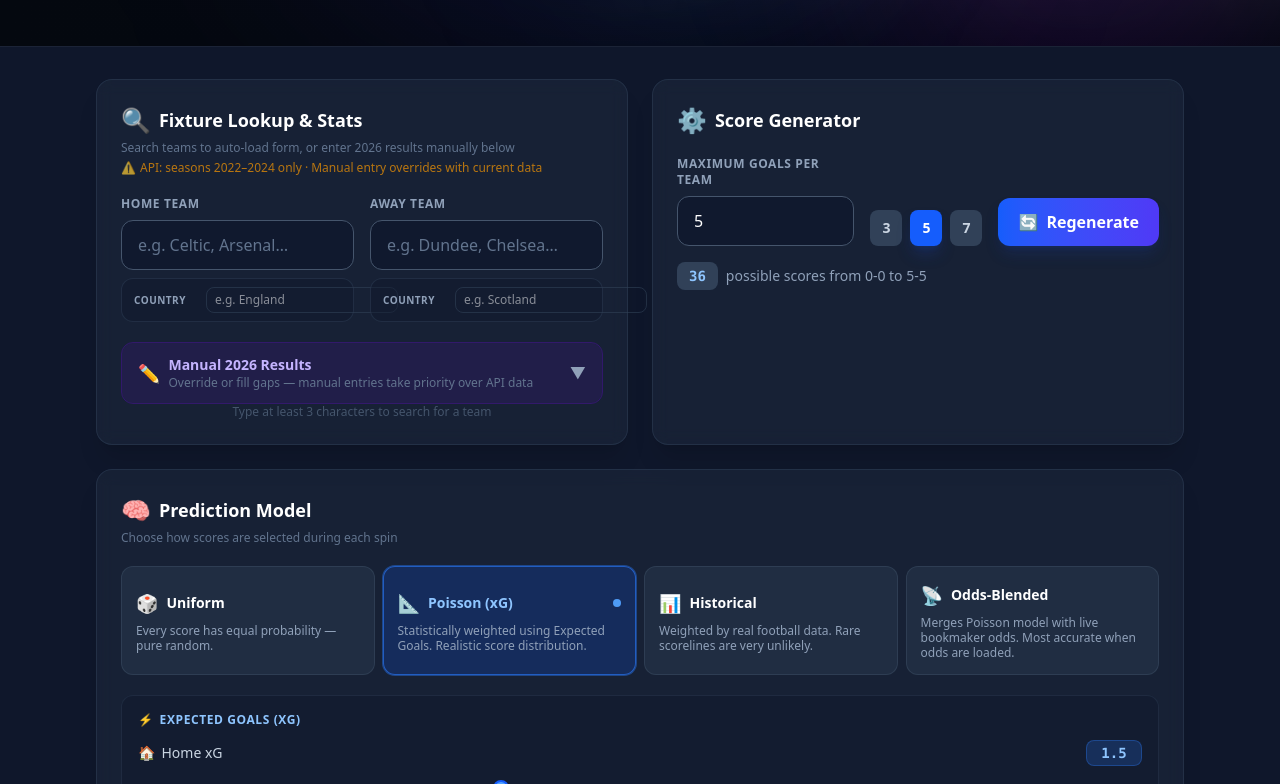
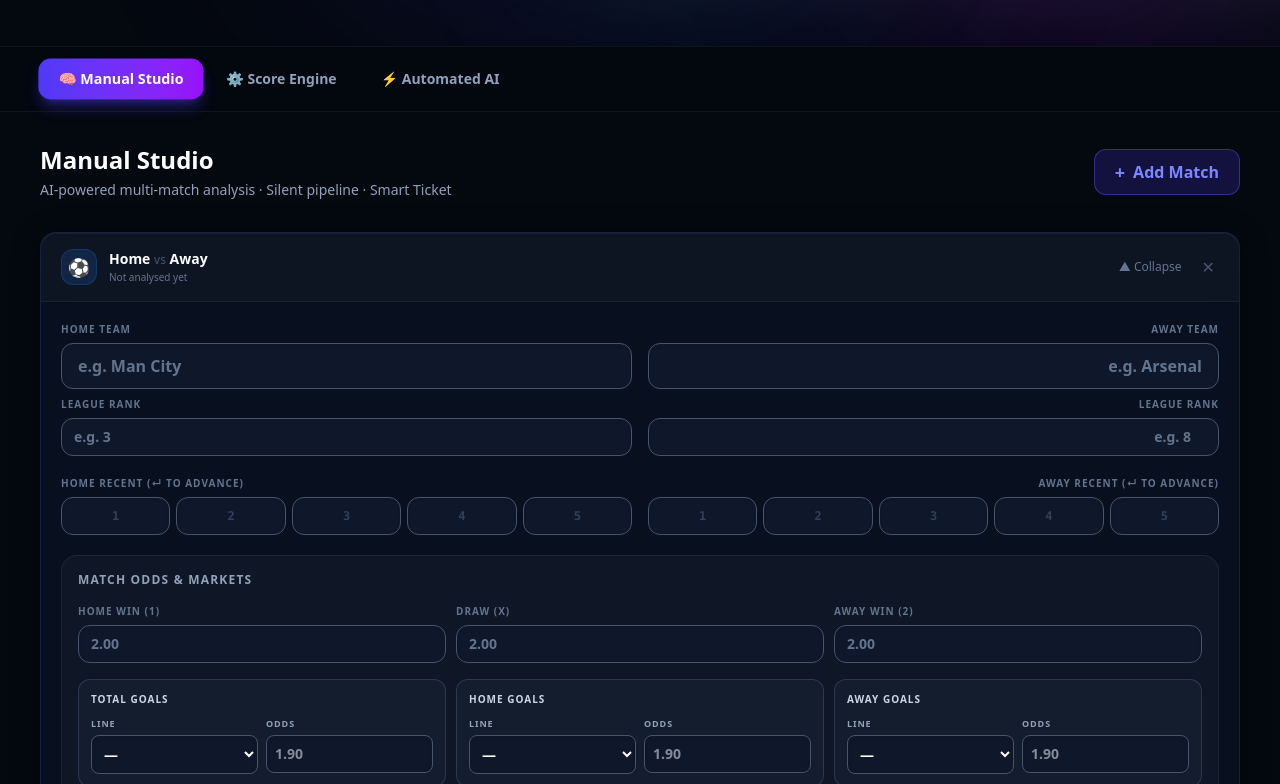
Before and after one commit to Guseltony/score-prediction, a React (Vite) app: page / in a window 1280 px wide. Shown: the part 296-1080 px from the top of the page. Built offline with nearby package versions, Linux system fonts and the light colour scheme.

Commit message:
8: Fix Bet Builder goal range underestimation and finalize App integration

```diff
--- a/src/App.tsx
+++ b/src/App.tsx
@@ -38,6 +38,8 @@ import Footer from './components/Footer';
 import MatchIntelligencePanel from './components/MatchIntelligencePanel';
 import EVDashboard from './components/EVDashboard';
 import { calculateExpectedValue } from './utils/evCalculator';
+import ManualStudioPage from './components/ManualStudioPage';
+import AutomatedAnalysisPanel from './components/AutomatedAnalysisPanel';
 
 const DEFAULT_MAX_GOALS = 5;
 const DEFAULT_XG: XGSettings = { homeXG: 1.5, awayXG: 1.2 };
@@ -60,7 +62,10 @@ const DEFAULT_INTELLIGENCE: Omit<MatchIntelligenceInput, 'baseHomeXG' | 'baseAwa
   pitchTilt: 0,
 };
 
+type AppTab = 'manual' | 'engine' | 'automated';
+
 function App() {
+  const [activeTab, setActiveTab] = useState<AppTab>('manual');
   // ── Core state (booted from localStorage) ────────────────────────────────
   const [matchInfo, setMatchInfo] = useState<MatchInfo>(
     () => storageGet<MatchInfo>(STORAGE_KEYS.LAST_FIXTURE, DEFAULT_FIXTURE)
@@ -374,10 +379,44 @@ function App() {
     xgSettings.awayXG !== DEFAULT_AWAY_XG;
 
   return (
-    <div className="min-h-screen bg-slate-900 text-slate-100">
+    <div className="min-h-screen bg-[#04080f] text-slate-100">
       <Header />
 
-      <main className="max-w-6xl mx-auto px-4 sm:px-6 lg:px-8 py-8 space-y-6">
+      {/* ── Tab Switcher ──────────────────────────────────────────────────── */}
+      <div className="sticky top-0 z-40 bg-[#04080f]/95 backdrop-blur-xl border-b border-white/5">
+        <div className="max-w-[1400px] mx-auto px-4 sm:px-6 lg:px-10">
+          <div className="flex gap-1 py-3">
+            {([
+              { key: 'manual',    label: '🧠 Manual Studio', sub: 'AI Analysis' },
+              { key: 'engine',    label: '⚙️ Score Engine',  sub: 'Predictor & Tools' },
+              { key: 'automated', label: '⚡ Automated AI',  sub: 'Batch Analysis' },
+            ] as { key: AppTab; label: string; sub: string }[]).map(tab => (
+              <button
+                key={tab.key}
+                onClick={() => setActiveTab(tab.key)}
+                className={`flex items-center gap-2 px-5 py-2.5 rounded-xl text-sm font-bold transition-all duration-200
+                  ${
+                    activeTab === tab.key
+                      ? 'bg-gradient-to-r from-indigo-600 to-purple-600 text-white shadow-lg shadow-indigo-600/40 scale-[1.02]'
+                      : 'text-slate-400 hover:text-white hover:bg-white/5'
+                  }`}
+              >
+                {tab.label}
+              </button>
+            ))}
+          </div>
+        </div>
+      </div>
+
+      <main className="max-w-[1400px] mx-auto px-4 sm:px-6 lg:px-10 py-8 space-y-6">
+        {/* ── Manual Studio Tab ─────────────────────────────────────────── */}
+        {activeTab === 'manual' && <ManualStudioPage />}
+
+        {/* ── Automated AI Tab ──────────────────────────────────────────── */}
+        {activeTab === 'automated' && <AutomatedAnalysisPanel />}
+
+        {/* ── Score Engine Tab (all existing panels) ────────────────────── */}
+        {activeTab === 'engine' && (<>
 
         {/* Row 1: Fixture lookup + Score generator */}
         <div className="grid grid-cols-1 lg:grid-cols-2 gap-6">
@@ -519,6 +558,7 @@ function App() {
 
         {/* History (persisted across sessions) */}
         <History entries={history} onClear={handleClearHistory} onUpdate={setHistory} />
+        </>)}
 
       </main>
 
--- a/src/utils/betBuilder.ts
+++ b/src/utils/betBuilder.ts
@@ -72,24 +72,28 @@ function computeGoalRange(
     return { exact: 0, min: 0, max: 0, homeExact: 0, awayExact: 0, expectedH1: 0, expectedH2: 0 };
   }
 
-  // Weighted sums using model probabilities
   let totalWeight = 0;
   let weightedTotal = 0;
   let weightedHome = 0;
   let weightedAway = 0;
-  let minGoals = Infinity;
-  let maxGoals = -Infinity;
 
-  for (const score of pool) {
-    const prob = probabilities[score] ?? (1 / pool.length); // fallback to uniform
+  // Use the FULL probability map for accurate xG sums, not just the subset pool
+  for (const [score, prob] of Object.entries(probabilities)) {
+    if (prob === 0) continue;
     const [h, a] = score.split('-').map(Number);
     const total = h + a;
-
     weightedTotal += total * prob;
     weightedHome += h * prob;
     weightedAway += a * prob;
     totalWeight += prob;
+  }
 
+  // Calculate min/max from the pool (the most likely scenarios)
+  let minGoals = Infinity;
+  let maxGoals = -Infinity;
+  for (const score of pool) {
+    const [h, a] = score.split('-').map(Number);
+    const total = h + a;
     if (total < minGoals) minGoals = total;
     if (total > maxGoals) maxGoals = total;
   }
@@ -170,20 +174,25 @@ function mkMarket(
 // ─── Full market computation ──────────────────────────────────────────────────
 
 function computeAllMarkets(
-  pool: ScoreString[],
+  pool: ScoreString[], // kept for backward compatibility if needed elsewhere, but ignored for math
   probabilities: ProbabilityMap,
   goalRange: BBGoalRange,
   intelligenceInput: Partial<MatchIntelligenceInput> = {},
 ): BBMarket[] {
-  // Aggregate pool probabilities (normalised)
+  // Use the FULL probability map for markets, not just the narrowed pool.
+  // This ensures mathematical perfection for markets like Over 2.5 and Team Goals.
+  const allScores = Object.keys(probabilities);
+
   const poolProbs: Record<ScoreString, number> = {};
   let poolTotal = 0;
-  for (const s of pool) {
-    poolProbs[s] = probabilities[s] ?? (1 / pool.length);
+  for (const s of allScores) {
+    poolProbs[s] = probabilities[s] ?? 0;
     poolTotal += poolProbs[s];
   }
   const norm = poolTotal > 0 ? poolTotal : 1;
-  for (const s of pool) poolProbs[s] /= norm;
+  for (const s of allScores) poolProbs[s] /= norm;
+
+  // The loop below will now use `allScores` instead of `pool`.
 
   // Accumulators
   let gg = 0, ng = 0;
@@ -207,7 +216,7 @@ function computeAllMarkets(
 
   const { expectedH1, expectedH2, exact } = goalRange;
 
-  for (const score of pool) {
+  for (const score of allScores) {
     const p = poolProbs[score];
     const [h, a] = score.split('-').map(Number);
     const total = h + a;
--- a/src/utils/calculateXG.ts
+++ b/src/utils/calculateXG.ts
@@ -69,9 +69,22 @@ export interface XGCalculationResult {
 
 // ─── Helpers ──────────────────────────────────────────────────────────────────
 
-function average(values: number[]): number {
+function timeDecayedAverage(values: number[]): number {
   if (values.length === 0) return LEAGUE_AVG_GOALS;
-  return values.reduce((a, b) => a + b, 0) / values.length;
+
+  // Assume values are chronological (newest at the end).
+  // For 5 matches, weights: [0.2, 0.4, 0.6, 0.8, 1.0]
+  let totalWeight = 0;
+  let weightedSum = 0;
+
+  for (let i = 0; i < values.length; i++) {
+    // Linear decay based on position
+    const weight = (i + 1) / values.length;
+    weightedSum += values[i] * weight;
+    totalWeight += weight;
+  }
+
+  return weightedSum / totalWeight;
 }
 
 function clamp(value: number, min: number, max: number): number {
@@ -90,23 +103,27 @@ function round2(v: number): number {
 export function calculateXG(input: XGCalculationInput): XGCalculationResult {
   const { homeMatches, awayMatches, h2hMatches } = input;
 
-  // Recent form averages
-  const homeAvgScored    = average(homeMatches.map((m) => m.scored));
-  const homeAvgConceded  = average(homeMatches.map((m) => m.conceded));
-  const awayAvgScored    = average(awayMatches.map((m) => m.scored));
-  const awayAvgConceded  = average(awayMatches.map((m) => m.conceded));
+  // Recent form time-decayed averages
+  const homeAvgScored    = timeDecayedAverage(homeMatches.map((m) => m.scored));
+  const homeAvgConceded  = timeDecayedAverage(homeMatches.map((m) => m.conceded));
+  const awayAvgScored    = timeDecayedAverage(awayMatches.map((m) => m.scored));
+  const awayAvgConceded  = timeDecayedAverage(awayMatches.map((m) => m.conceded));
 
   // Strength indices relative to league average
   // homeAttackStrength > 1  → home team scores more than average
   // awayDefenseWeakness > 1 → away team concedes more than average (easier to score against)
-  const homeAttackStr    = homeAvgScored   / LEAGUE_AVG_GOALS;
-  const homeDefenseStr   = homeAvgConceded / LEAGUE_AVG_GOALS;
-  const awayAttackStr    = awayAvgScored   / LEAGUE_AVG_GOALS;
-  const awayDefenseStr   = awayAvgConceded / LEAGUE_AVG_GOALS;
 
-  // Dixon–Robinson core prediction
-  const baseHomeXG = homeAttackStr * awayDefenseStr   * LEAGUE_AVG_GOALS * HOME_ADVANTAGE_FACTOR;
-  const baseAwayXG = awayAttackStr * homeDefenseStr   * LEAGUE_AVG_GOALS;
+  // Add a slight regression to the mean to prevent extreme outliers from small sample sizes
+  const regress = (val: number, mean: number, factor = 0.8) => (val * factor) + (mean * (1 - factor));
+
+  const homeAttackStr    = regress(homeAvgScored, LEAGUE_AVG_GOALS) / LEAGUE_AVG_GOALS;
+  const homeDefenseStr   = regress(homeAvgConceded, LEAGUE_AVG_GOALS) / LEAGUE_AVG_GOALS;
+  const awayAttackStr    = regress(awayAvgScored, LEAGUE_AVG_GOALS) / LEAGUE_AVG_GOALS;
+  const awayDefenseStr   = regress(awayAvgConceded, LEAGUE_AVG_GOALS) / LEAGUE_AVG_GOALS;
+
+  // Dixon–Robinson core prediction with refined weighting
+  const baseHomeXG = homeAttackStr * awayDefenseStr * LEAGUE_AVG_GOALS * HOME_ADVANTAGE_FACTOR;
+  const baseAwayXG = awayAttackStr * homeDefenseStr * LEAGUE_AVG_GOALS;
 
   // H2H blend
   let homeXG = baseHomeXG;
@@ -115,8 +132,9 @@ export function calculateXG(input: XGCalculationInput): XGCalculationResult {
   let h2hAwayAvg: number | null = null;
 
   if (h2hMatches.length > 0) {
-    h2hHomeAvg = average(h2hMatches.map((m) => m.homeGoals));
-    h2hAwayAvg = average(h2hMatches.map((m) => m.awayGoals));
+    // H2H doesn't need strict time decay if it's sparse, but we'll use it if ordered
+    h2hHomeAvg = timeDecayedAverage(h2hMatches.map((m) => m.homeGoals));
+    h2hAwayAvg = timeDecayedAverage(h2hMatches.map((m) => m.awayGoals));
     homeXG = baseHomeXG * (1 - H2H_WEIGHT) + h2hHomeAvg * H2H_WEIGHT;
     awayXG = baseAwayXG * (1 - H2H_WEIGHT) + h2hAwayAvg * H2H_WEIGHT;
   }
```
